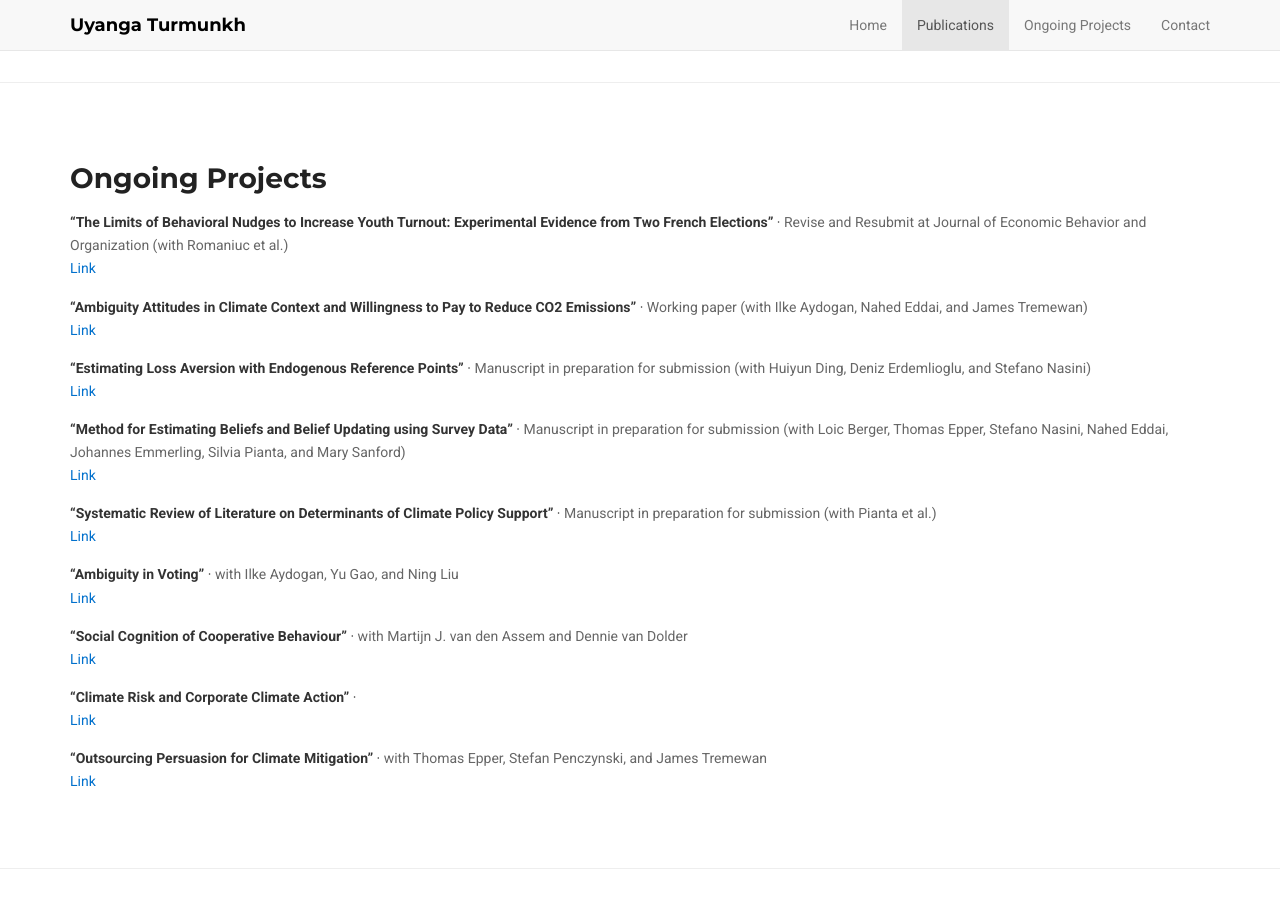
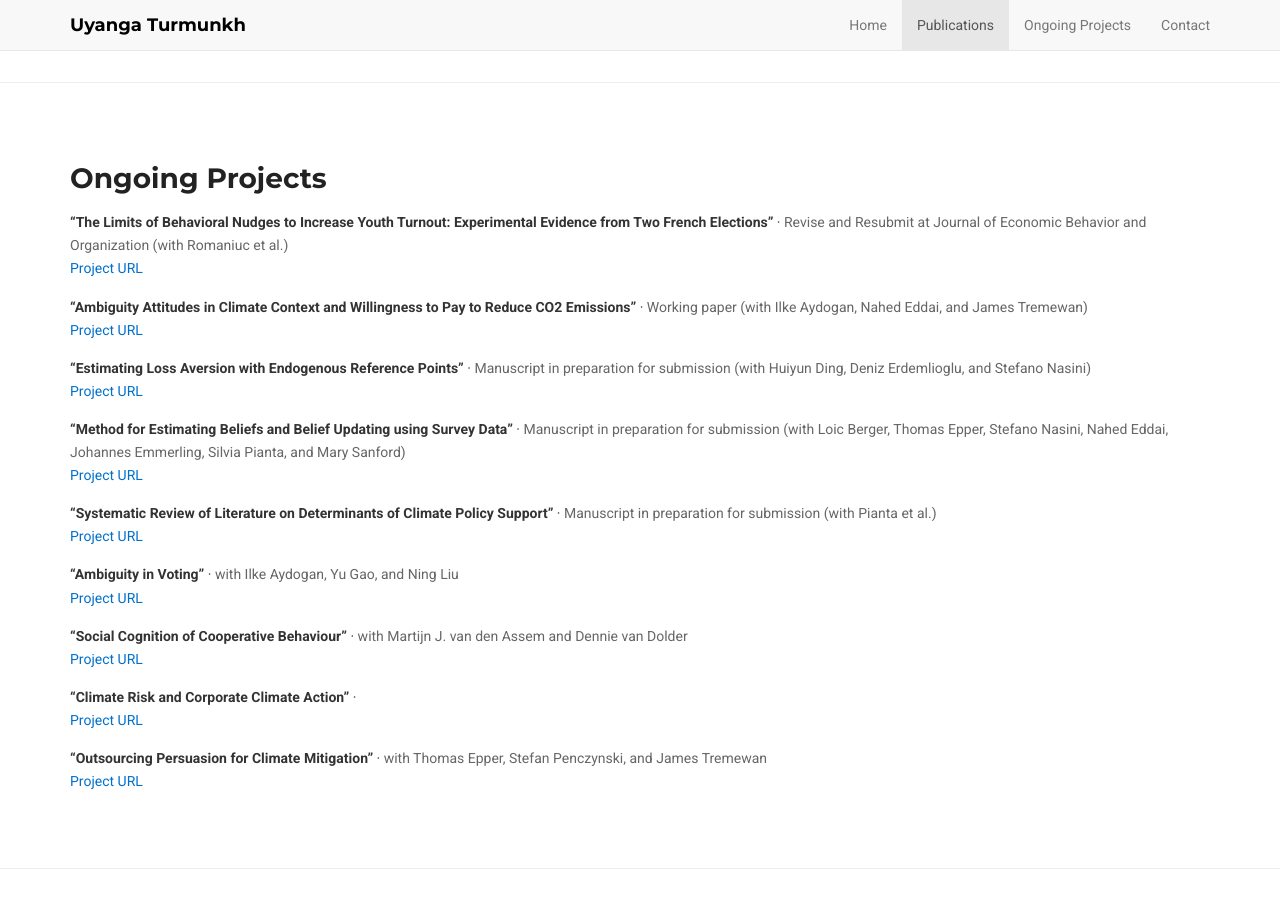
Before and after one commit to prakharsood24/uyanga-demo, a Jekyll site: the page built from index.md, in a window 1280 px wide and 900 px high, scrolled down 1019 px. Built offline with Jekyll 4.4.1, drawn with Linux system fonts in a browser that asks for light colours; nearby versions of some CDN libraries; a style sheet for code colours, icons or effects is not loaded.

Commit message:
Update index.md

```diff
--- a/index.md
+++ b/index.md
@@ -78,7 +78,7 @@
           {% for w in site.data.ongoing %}
           <li style="margin-bottom:15px;">
             <strong>{{ w.title }}</strong>{% if w.note %} · <span style="color:#666;">{{ w.note }}</span>{% endif %}<br>
-            {% if w.link %}<a href="{{ w.link }}" target="_blank">Link</a>{% endif %}
+            {% if w.link %}<a href="{{ w.link }}" target="_blank">Project URL</a>{% endif %}
           </li>
           {% endfor %}
         </ul>
```
